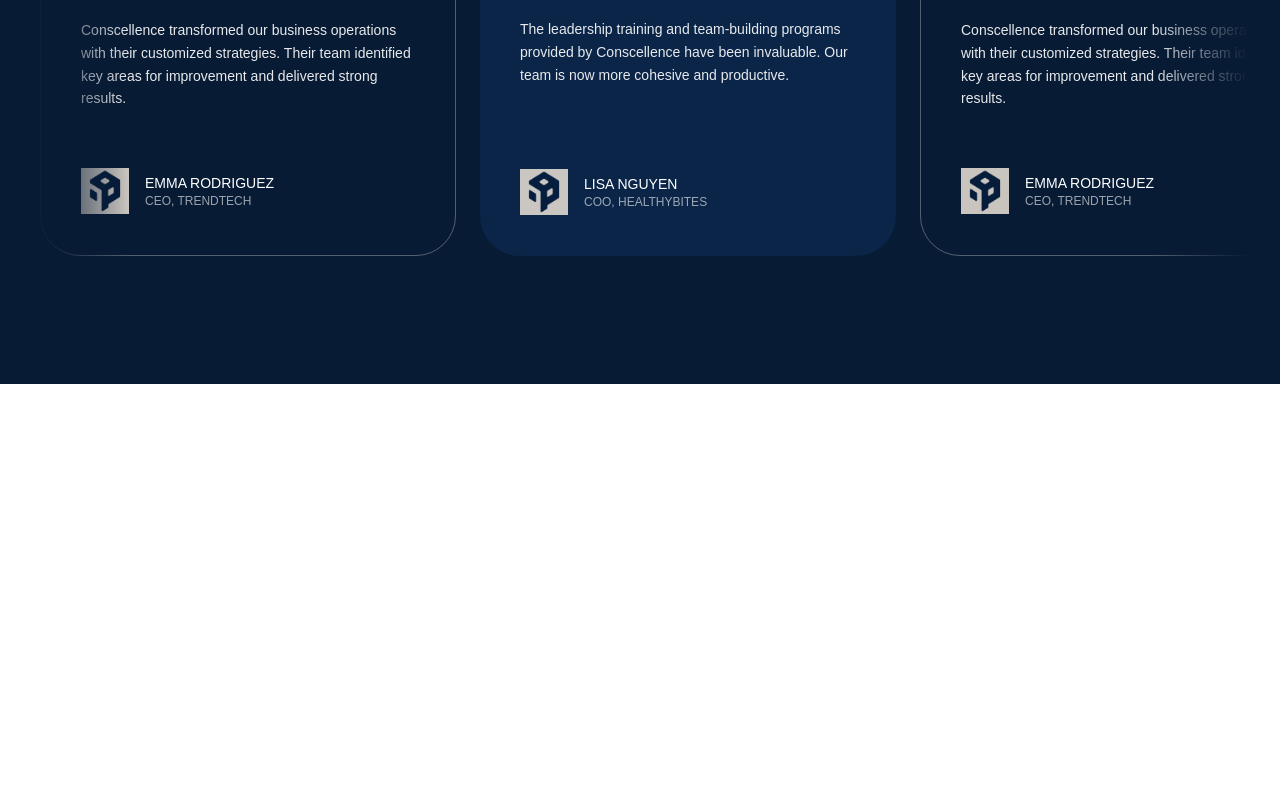
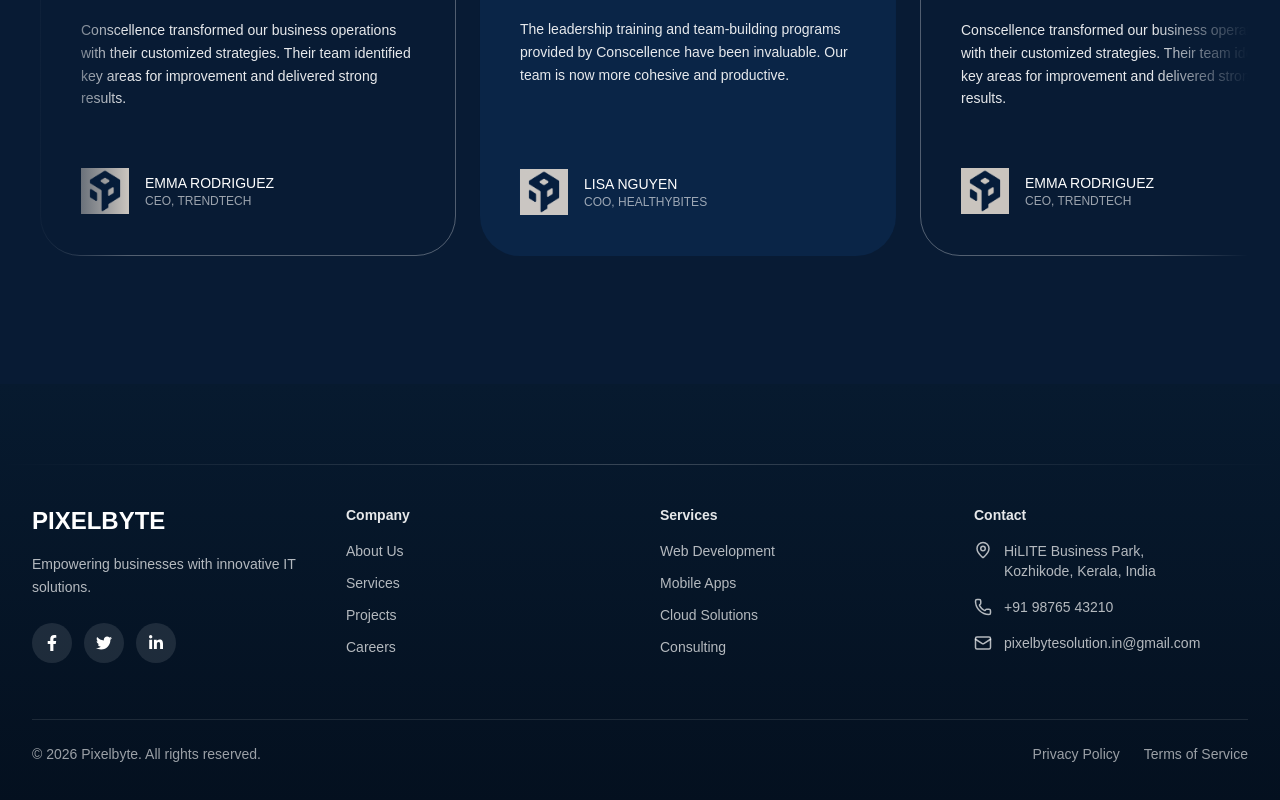
Before and after one commit to pixelbytesolution/pixelbyte-web, a Next.js app: page / in a window 1280 px wide. Shown: the part 7266-8066 px from the top of the page. Before the commit the page ends 7650 px from the top, so only its background shows below. Built offline with nearby package versions, Linux system fonts and the light colour scheme.

Commit message:
feat(page): add footer component to homepage
- integrate the new Footer component into the main page layout.
- ensures the footer is displayed consistently across the homepage.

```diff
--- a/app/page.tsx
+++ b/app/page.tsx
@@ -1,3 +1,4 @@
+import Footer from "@/components/footer/Footer";
 import About from "@/components/home/about/About";
 import AboutCompany from "@/components/home/about/AboutCompany";
 import ApproachSection from "@/components/home/ApproachSection";
@@ -20,7 +21,8 @@ const page = () => {
       <ServicesSection />
       <ApproachSection />
       <ServicesGrid />
-      <TestimonialsScroll/>
+      <TestimonialsScroll />
+      <Footer />
     </main>
   );
 };
```
